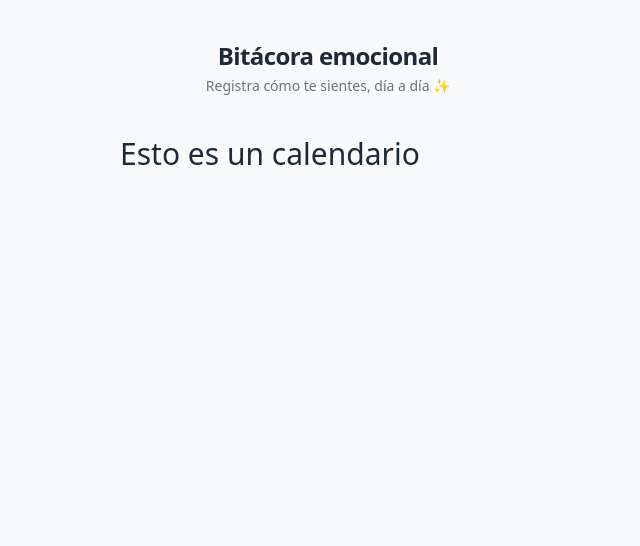
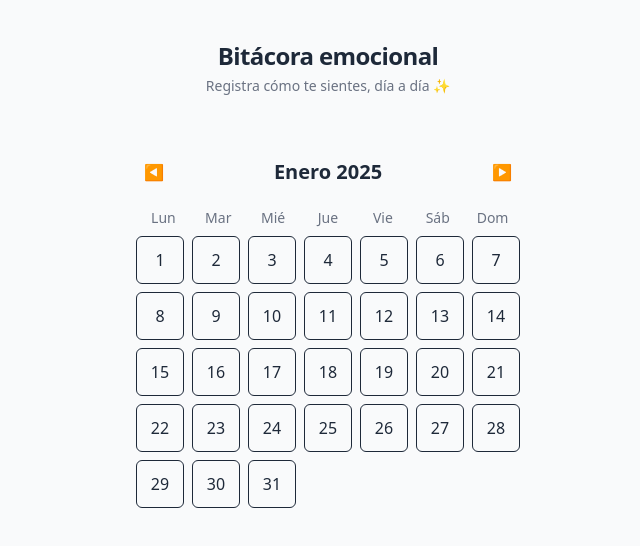
Before and after one commit to 123-edwin/emotional-log, a React (Vite) app: page /calendar in a window 1280 px wide. Shown: the top 546 px of the page, without its empty margins (312-952 px from the left). Built offline with nearby package versions, Linux system fonts and the light colour scheme.

Commit message:
borrador

```diff
--- a/src/pages/Calendar.tsx
+++ b/src/pages/Calendar.tsx
@@ -1,5 +1,41 @@
-export default function Calendar(){
+export default function Calendar() {
+
+    //Temporal: solo para mostrar estructura
+    const days = Array.from({ length: 31 }, (_, i) => i + 1);
+
     return (
-        <h1 className="text-3xl font-sherif">Esto es un calendario</h1>
-    )
+        <div className="max-w-xl mx-auto p-4">
+            {/*HEADER*/}
+            <div className="flex items-center justify-between mb-4">
+                <button className="p-2 rounded hover:bg-gray-100">
+                    ◀
+                </button>
+                <h2 className="text-xl font-semibold">Enero 2025</h2>
+                <button className="p-2 rounded hover:bg-gray-100">
+                    ▶
+                </button>
+            </div>
+            {/*DAYS OF WEEK*/}
+            <div className="grid grid-cols-7 text-center text-sm font-medium text-gray-500 mb-2">
+                <div>Lun</div>
+                <div>Mar</div>
+                <div>Mié</div>
+                <div>Jue</div>
+                <div>Vie</div>
+                <div>Sáb</div>
+                <div>Dom</div>
+            </div>
+            {/*GRID*/}
+            <div className="grid grid-cols-7 gap-2">
+                {days.map((day) => (
+                    <div
+                    key={day}
+                    className="aspect-square flex items-center justify-center border rounded-md hover:bg-gray-100"
+                    >
+                        {day}
+                    </div>
+                ))}
+            </div>
+        </div>
+    );
 };
```
